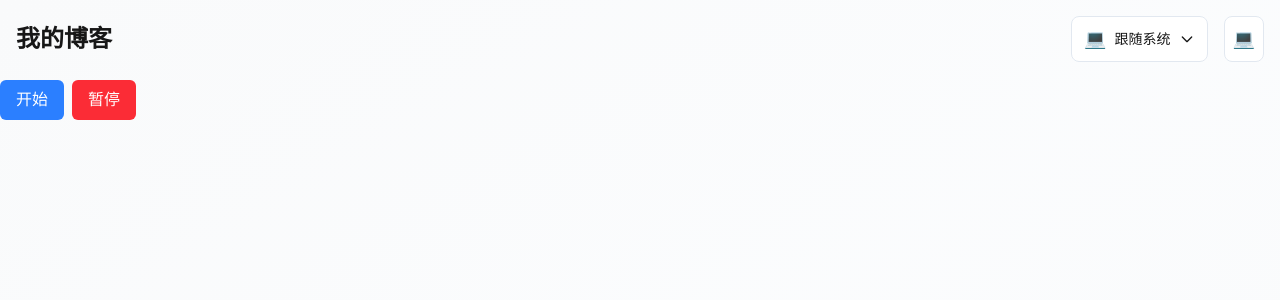
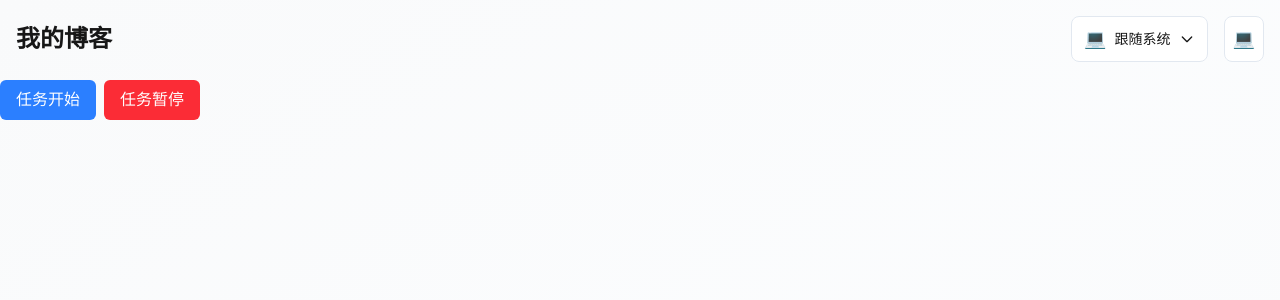
Before and after one commit to jasonbourne77666/blog, a Next.js app: page /practice/js/start-pause in a window 1280 px wide. Shown: the top 300 px of the page. Built offline with nearby package versions, Linux system fonts and the light colour scheme; what @ant-design/nextjs-registry would draw is missing.

Commit message:
feat: 优化

```diff
--- a/src/app/practice/js/start-pause/page.tsx
+++ b/src/app/practice/js/start-pause/page.tsx
@@ -21,29 +21,32 @@ export default function StartPausePage() {
   }, []);
 
   function processTasks(...tasks) {
-    let isPause = false;
+    let isRunning = false;
     const result: any[] = [];
     // 得到所有结果前，任务是挂起状态
 
     return {
       start() {
         return new Promise(async (resolve) => {
-          isPause = false;
+          if (isRunning) {
+            return;
+          }
+          isRunning = true;
           while (tasks.length) {
             const task = tasks.shift();
             const res = await task();
             result.push(res);
 
-            if (isPause) {
-              break;
+            if (!isRunning) {
+              return;
             }
           }
-          isPause = true;
+          isRunning = false;
           resolve(result);
         });
       },
       pause() {
-        isPause = true;
+        isRunning = false;
       },
     };
   }
@@ -59,13 +62,13 @@ export default function StartPausePage() {
           });
         }}
       >
-        开始
+        任务开始
       </button>
       <button
         className='px-4 py-2 bg-red-500 text-white rounded-md cursor-pointer hover:bg-red-600'
         onClick={pause}
       >
-        暂停
+        任务暂停
       </button>
     </div>
   );
```
Also changed, not shown: src/app/practice/css/animation-circle/index.module.scss (+6 -4 lines).
